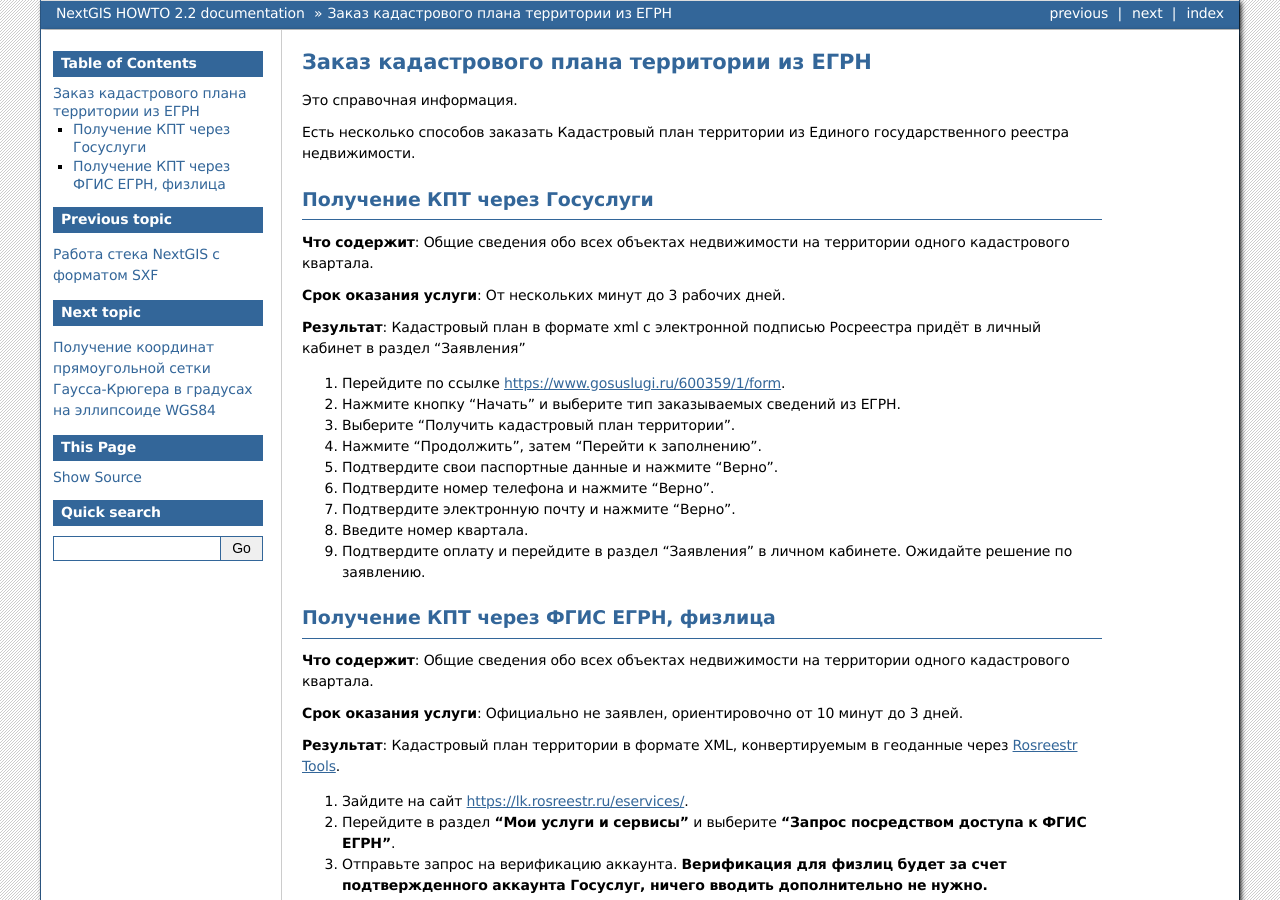
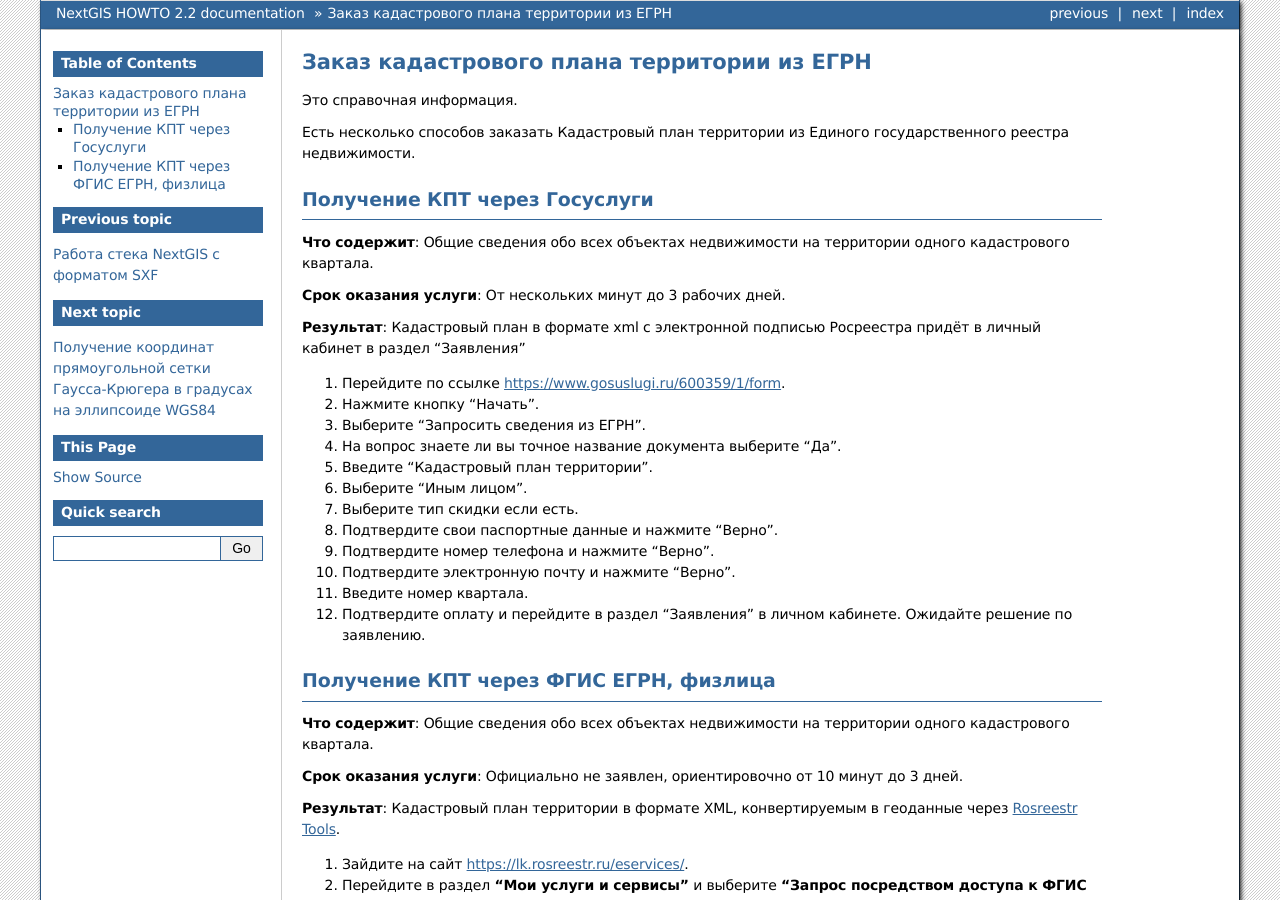
Before and after one commit to nextgis/docs_howto, a Sphinx documentation site: the page built from source/egrn_source.rst, in a window 1280 px wide and 900 px high. Built offline with Sphinx 7.4.7, drawn with Linux system fonts in a browser that asks for light colours; formulas are drawn with MathJax 3.

Commit message:
Update egrn_source.rst
обновление инструкции по получению данных ЕГРН

```diff
--- a/source/egrn_source.rst
+++ b/source/egrn_source.rst
@@ -22,18 +22,21 @@
 Кадастровый план в формате xml с электронной подписью Росреестра придёт в личный кабинет в раздел "Заявления"
 
 1. Перейдите по ссылке https://www.gosuslugi.ru/600359/1/form.
-2. Нажмите кнопку "Начать" и выберите тип заказываемых сведений из ЕГРН.
-3. Выберите "Получить кадастровый план территории".
-4. Нажмите "Продолжить", затем "Перейти к заполнению".
-5. Подтвердите свои паспортные данные и нажмите "Верно".
-6. Подтвердите номер телефона и нажмите "Верно".
-7. Подтвердите электронную почту и нажмите "Верно".
-8. Введите номер квартала.
-9. Подтвердите оплату и перейдите в раздел "Заявления" в личном кабинете. Ожидайте решение по заявлению.
+2. Нажмите кнопку "Начать".
+3. Выберите "Запросить сведения из ЕГРН".
+4. На вопрос знаете ли вы точное название документа выберите "Да".
+5. Введите "Кадастровый план территории".
+6. Выберите "Иным лицом".
+7. Выберите тип скидки если есть.
+8. Подтвердите свои паспортные данные и нажмите "Верно".
+9. Подтвердите номер телефона и нажмите "Верно".
+10. Подтвердите электронную почту и нажмите "Верно".
+11. Введите номер квартала.
+12. Подтвердите оплату и перейдите в раздел "Заявления" в личном кабинете. Ожидайте решение по заявлению.
 
 
 Получение КПТ через ФГИС ЕГРН, физлица
-----------------------------------------------------------------
+--------------------------------------
 
 **Что содержит**:
 Общие сведения обо всех объектах недвижимости на территории одного кадастрового квартала.
```
